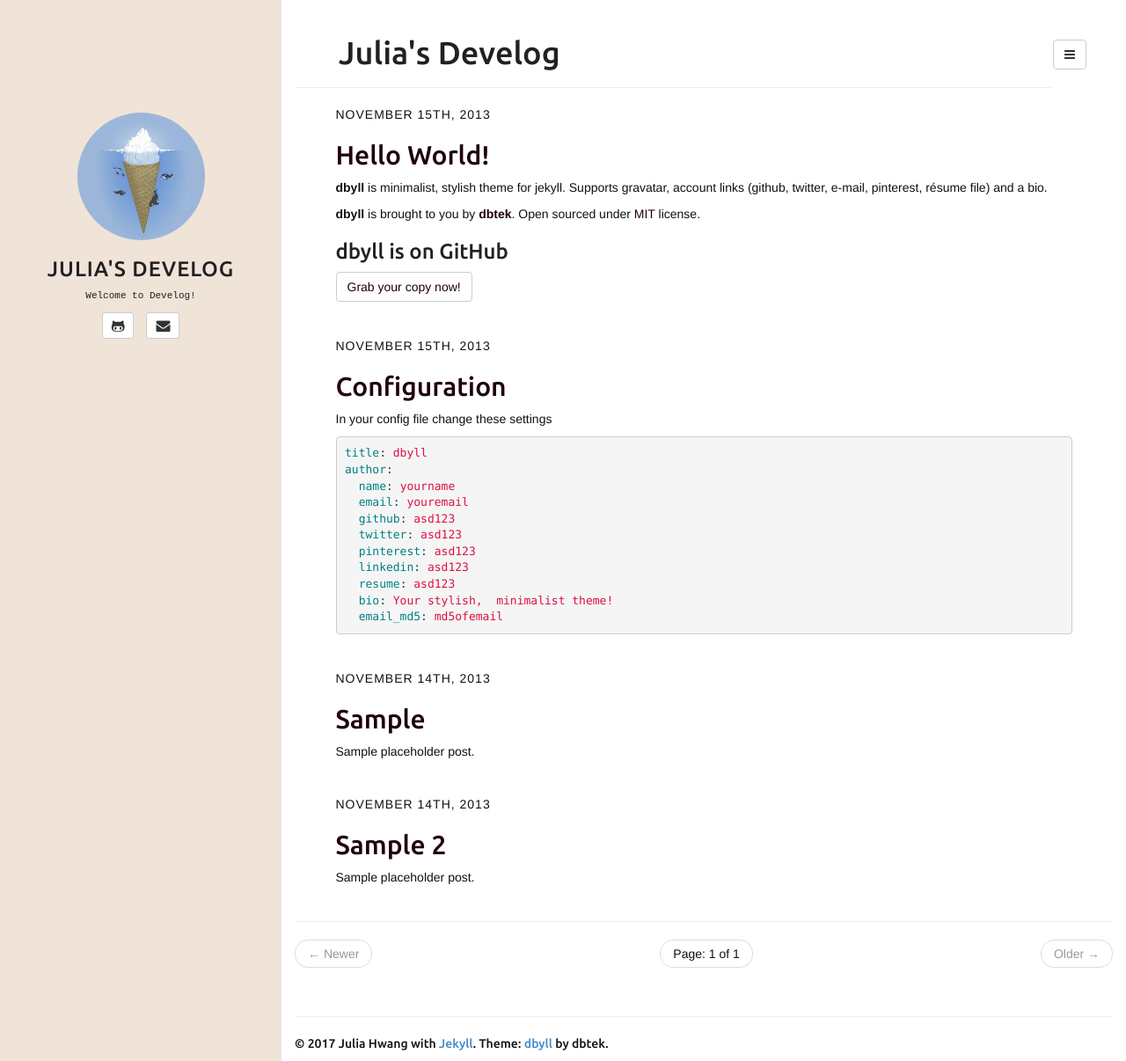
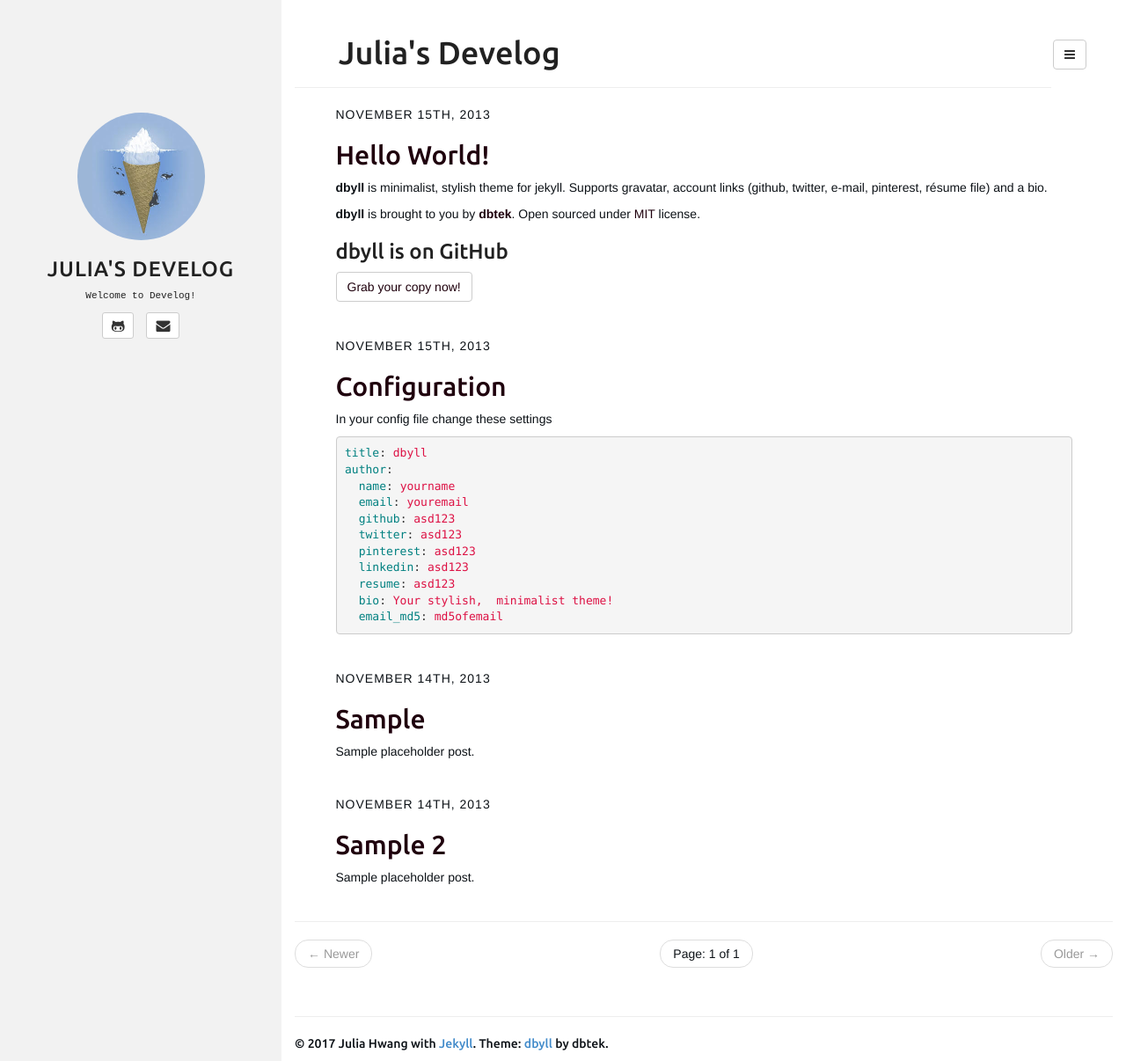
Before and after one commit to juliahwang/juliahwang.github.io, a Jekyll site: the page built from index.html, in a window 1280 px wide and 1206 px high. Shown: the whole window at 88% size. Built offline with Jekyll 4.4.1, drawn with Linux system fonts in a browser that asks for light colours; the list of posts is cut into pages by our own code.

Commit message:
Changed sidebar color

```diff
--- a/assets/css/style.css
+++ b/assets/css/style.css
@@ -8,7 +8,7 @@ body{
 	position: fixed;
 	top: 0px;
 	padding-top: 10%;
-	background-color: #F0E3D8;
+	background-color: #F2F2F2;
 	color: #212121;
 }
 
```
